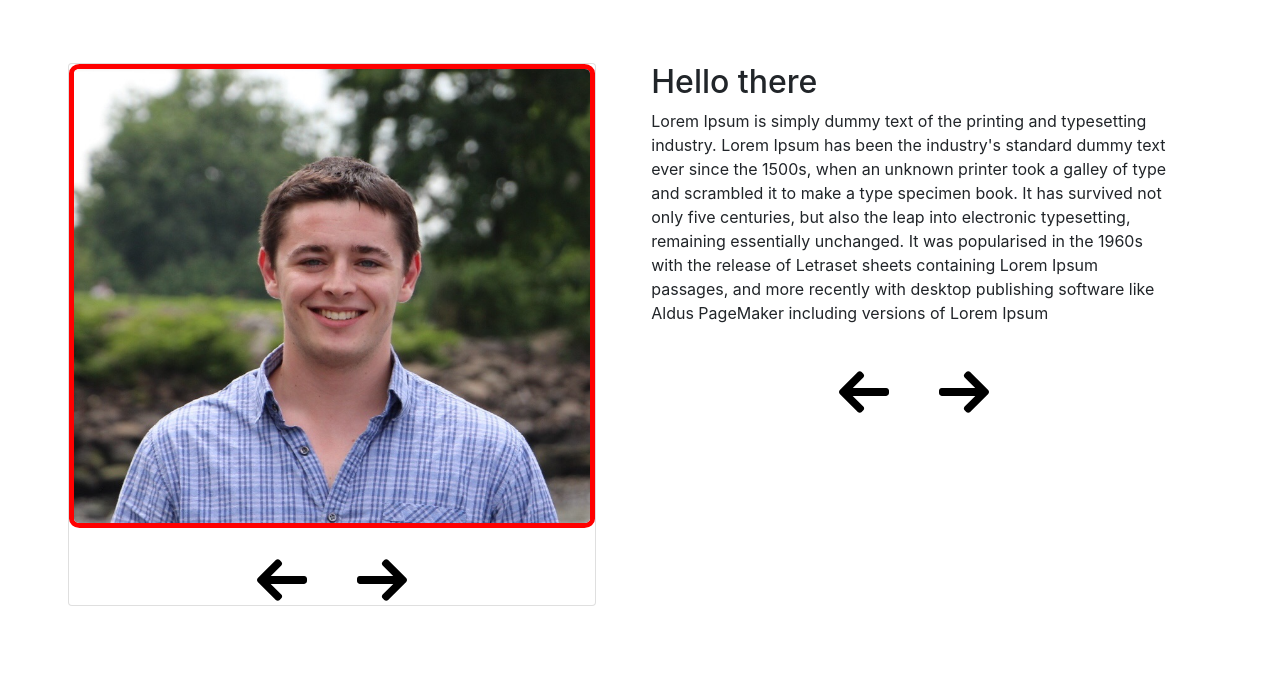
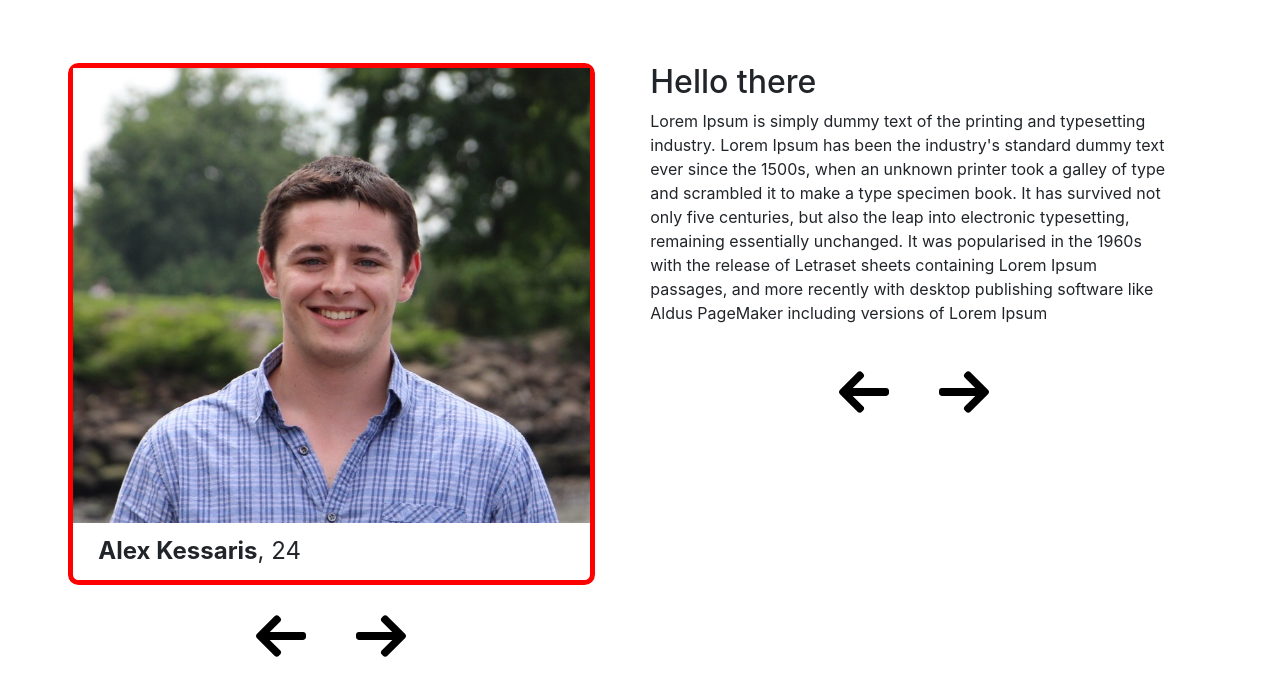
Before and after one commit to akessaris/personal_website, a React app: page / in a window 1280 px wide. Shown: the top 696 px of the page. Built offline with nearby package versions, Linux system fonts and the light colour scheme; what redux-immutable-state-invariant would draw is missing.

Commit message:
setup change handler for arrow click, starting adding subheader to card

```diff
--- a/src/components/cards/Cards.js
+++ b/src/components/cards/Cards.js
@@ -4,13 +4,26 @@ import './Cards.scss';
 import { cards } from '../../tools/mockDB.json';
 
 const Cards = () => {
-  const [card, setCard] = useState(cards[0]);
+  const [cardIndex, setCardIndex] = useState(0);
 
-  const { _id, title, body, image } = card;
+  const { _id, title, body, image } = cards[cardIndex];
+
+  const handleChange = (direction) => {
+    setCardIndex(prevIndex => {
+      const updatedIndex = direction === 'left' ? (prevIndex - 1) : (prevIndex + 1);
+      return (updatedIndex >= 0) ? updatedIndex : prevIndex;
+    });
+  };
 
   return (
     <div className="container">
-      <Card key={_id} title={title} body={body} image={image}/>
+      <Card
+        key={_id}
+        title={title}
+        body={body}
+        image={image}
+        onArrowClick={handleChange}
+      />
     </div>
   )
 };
--- a/src/components/cards/card/Card.js
+++ b/src/components/cards/card/Card.js
@@ -2,11 +2,14 @@ import React from 'react';
 import PropTypes from "prop-types";
 import './Card.scss';
 
-const Card = ({ title, body, image }) => {
+const Card = ({ title, body, image, onArrowClick }) => {
   return (
     <div className="card-container">
-      <div className="card">
-        <img className="image" src={`src/assets/images/${image}`}/>
+      <div className="card-column">
+        <div className="card">
+          <img className="image" src={`src/assets/images/${image}`}/>
+          <p className="subheader"><span className="name">Alex Kessaris</span>, <span className="age">24</span></p>
+        </div>
         {/* TODO: replace with actual icons */}
         <div className="icon-container">
           <img className="icon-arrow left" src="src/assets/icons/left-arrow.svg"/>
@@ -18,8 +21,8 @@ const Card = ({ title, body, image }) => {
         <h2>{title}</h2>
         <p>{body}</p>
         <div className="icon-container">
-          <img className="icon-arrow left" src="src/assets/icons/left-arrow.svg"/>
-          <img className="icon-arrow" src="src/assets/icons/right-arrow.svg"/>
+          <img onClick={() => onArrowClick('left') } className="icon-arrow left" src="src/assets/icons/left-arrow.svg"/>
+          <img onClick={() => onArrowClick('right') } className="icon-arrow" src="src/assets/icons/right-arrow.svg"/>
         </div>
       </div>
     </div>
@@ -30,6 +33,7 @@ Card.propTypes = {
   title: PropTypes.string.isRequired,
   body: PropTypes.string.isRequired,
   image: PropTypes.string.isRequired,
+  onArrowClick: PropTypes.func.isRequired,
 }
 
 export default Card;
--- a/src/components/cards/card/Card.scss
+++ b/src/components/cards/card/Card.scss
@@ -3,8 +3,23 @@
   display: inline-flex;
   gap: 5%;
 
+  .card-column {
+    flex: 1;
+    height: 70vh;
+  }
+
   .card {
-    flex: 1;
+    border: 5px red solid;
+    border-radius: 2%;
+  }
+
+  .subheader {
+    margin: 2% 0 2% 5%;
+    font-size: x-large;
+
+    .name {
+      font-weight: bold;
+    }
   }
 
   .text {
@@ -14,8 +29,7 @@
   .image {
     width: 100%;
     height: 100%;
-    border: 5px red solid;
-    border-radius: 2%;
+    object-fit: contain;
   }
 
   .icon-container {
```
